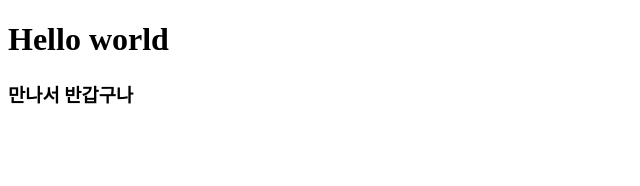
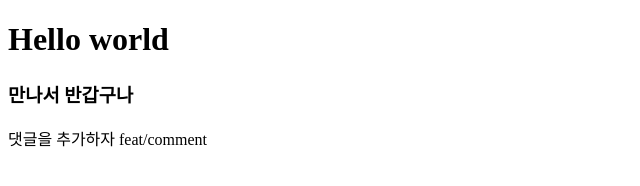
Before and after one commit to GeonilJang/git-test-repo, a plain HTML site: page index.html in a window 1280 px wide. Shown: the whole page, without its empty margins (0-640 px from the left). Drawn offline with Linux system fonts and the light colour scheme.

Commit message:
add feat/commet in oct

```diff
--- a/index.html
+++ b/index.html
@@ -9,5 +9,6 @@
 <body>
     <h1>Hello world</h1>
     <h3>만나서 반갑구나</h3>
+    <div>댓글을 추가하자 feat/comment</div>
 </body>
 </html>
```
